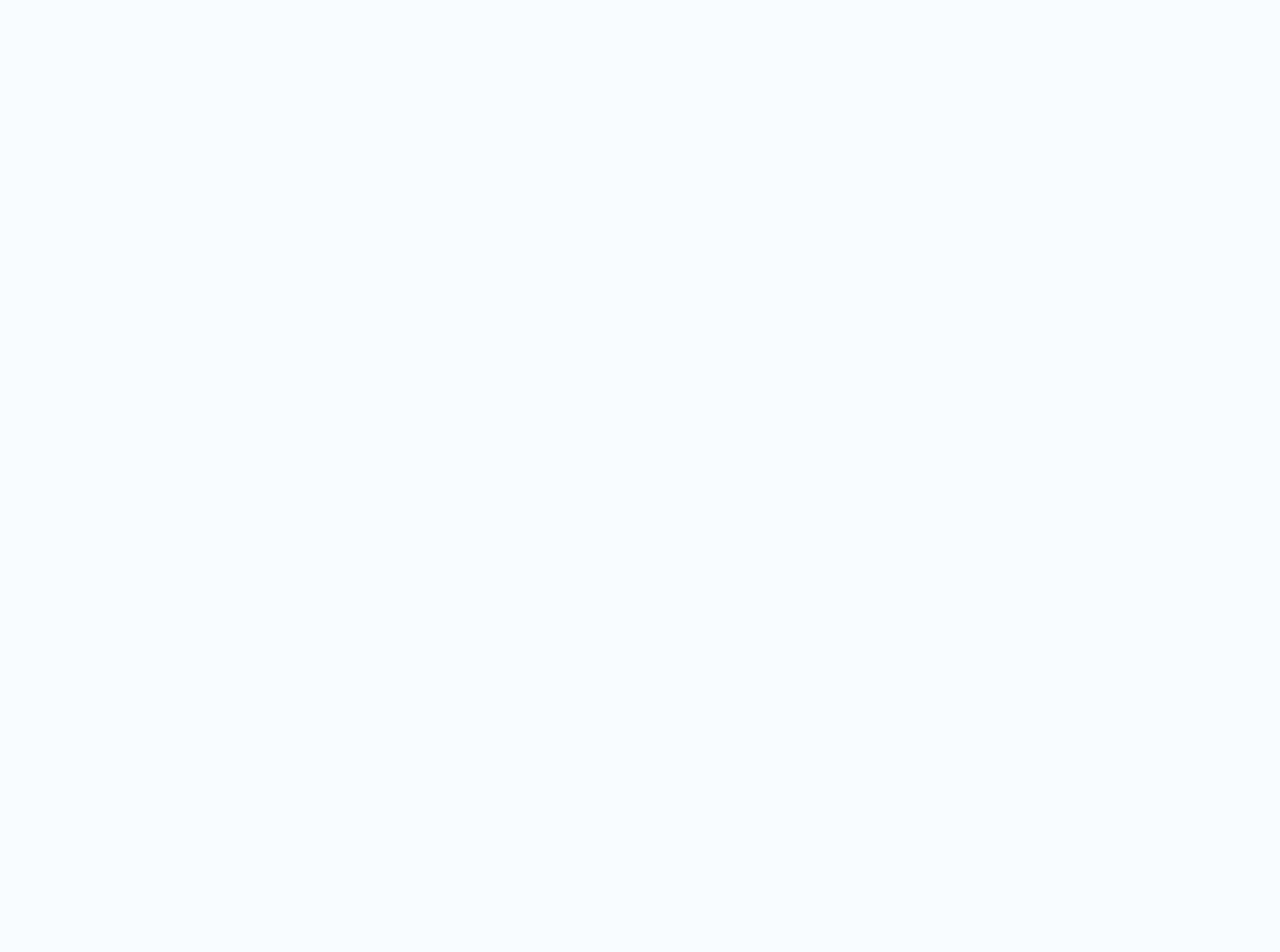
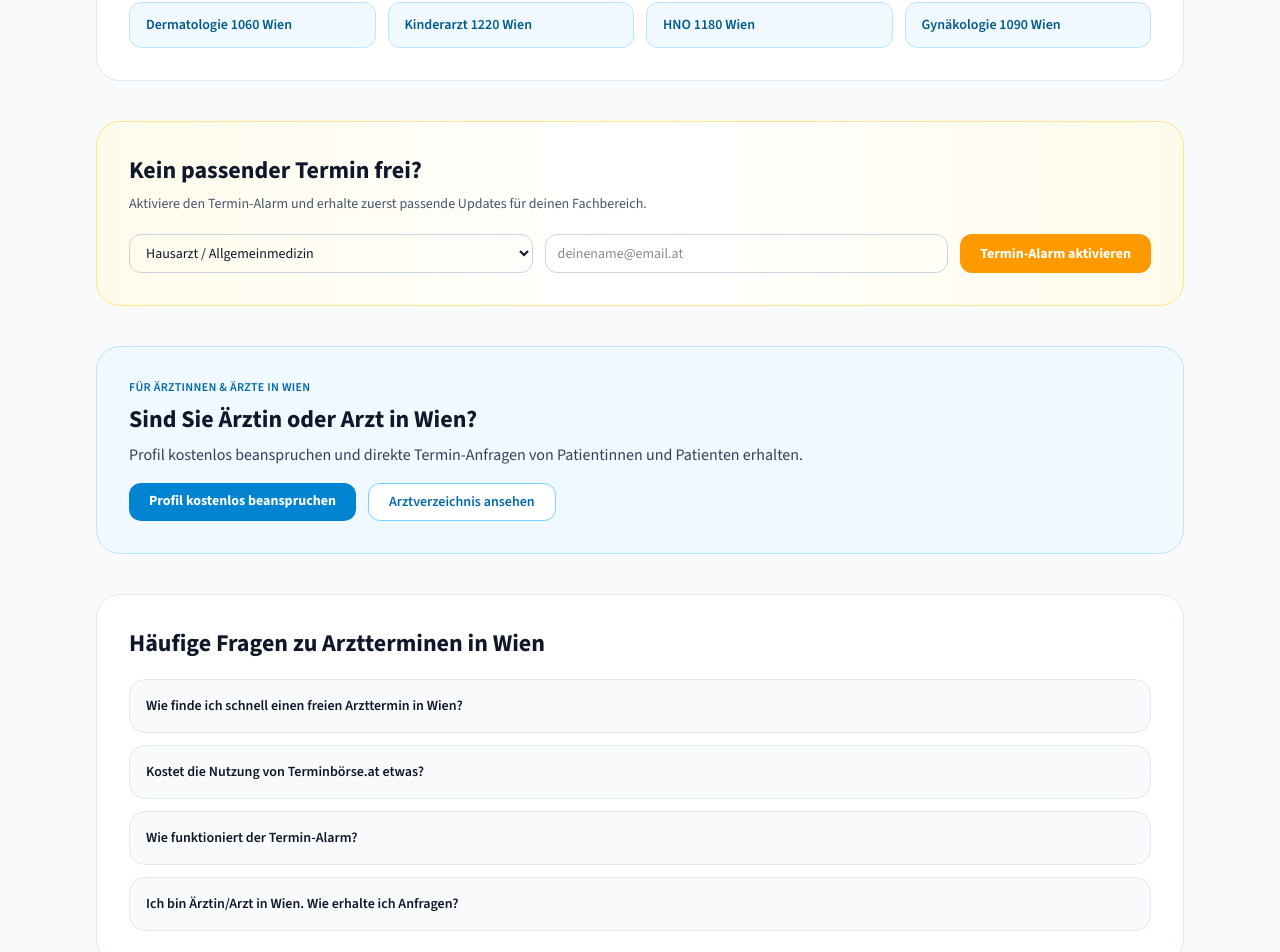
Before and after one commit to ilhanyalcin3307/terminboerse, a Next.js app: page / in a window 1280 px wide. Shown: the part 1260-2212 px from the top of the page. Before the commit the page ends 1184 px from the top, so only its background shows below. Built offline with nearby package versions, Linux system fonts and the light colour scheme.

Commit message:
Add homepage SEO quick links, alarm, B2B banner and FAQ schema

```diff
--- a/app/page.tsx
+++ b/app/page.tsx
@@ -1,11 +1,55 @@
 import { LandingPage } from "@/components/landing/LandingPage";
 import doctorsJson from "@/data/doctors.json";
 import { getLandingDoctorData, normalizeDoctorsData } from "@/lib/doctors";
+
+const faqSchema = {
+  "@context": "https://schema.org",
+  "@type": "FAQPage",
+  mainEntity: [
+    {
+      "@type": "Question",
+      name: "Wie finde ich schnell einen freien Arzttermin in Wien?",
+      acceptedAnswer: {
+        "@type": "Answer",
+        text: "Wähle Bezirk und Fachbereich oder nutze die Suche auf Terminbörse.at. Danach siehst du passende Einträge und kannst direkt Kontakt aufnehmen.",
+      },
+    },
+    {
+      "@type": "Question",
+      name: "Kostet die Nutzung von Terminbörse.at etwas?",
+      acceptedAnswer: {
+        "@type": "Answer",
+        text: "Nein. Die Suche und Termin-Anfrage für Patientinnen und Patienten ist kostenfrei.",
+      },
+    },
+    {
+      "@type": "Question",
+      name: "Wie funktioniert der Termin-Alarm?",
+      acceptedAnswer: {
+        "@type": "Answer",
+        text: "Du hinterlegst E-Mail und gewünschten Fachbereich. Sobald passende Optionen verfügbar sind, informieren wir dich zuerst.",
+      },
+    },
+    {
+      "@type": "Question",
+      name: "Ich bin Ärztin/Arzt in Wien. Wie erhalte ich Anfragen?",
+      acceptedAnswer: {
+        "@type": "Answer",
+        text: "Über den Button Profil kostenlos beanspruchen kannst du Kontakt aufnehmen und dein Profil für direkte Termin-Anfragen aktivieren.",
+      },
+    },
+  ],
+};
 
 export default function HomePage() {
   const doctors = normalizeDoctorsData(doctorsJson);
   const landingData = getLandingDoctorData(doctors);
   return (
+    <>
+      <script
+        type="application/ld+json"
+        dangerouslySetInnerHTML={{ __html: JSON.stringify(faqSchema) }}
+      />
       <LandingPage
         doctorSpecialties={landingData.specialties}
         doctorDistricts={landingData.districts}
@@ -14,5 +58,6 @@ export default function HomePage() {
         byCategory={landingData.byCategory}
         byDistrictCategory={landingData.byDistrictCategory}
       />
+    </>
   );
 }
--- a/components/landing/LandingPage.tsx
+++ b/components/landing/LandingPage.tsx
@@ -1,5 +1,6 @@
 "use client";
 
+import Link from "next/link";
 import { useRouter } from "next/navigation";
 import { useMemo, useState } from "react";
 import {
@@ -36,6 +37,16 @@ type LeadEntry = {
   createdAt: string;
 };
 
+type SeoQuickLink = {
+  label: string;
+  search: string;
+};
+
+type FaqItem = {
+  question: string;
+  answer: string;
+};
+
 const fallbackDistricts = [
   "All Wien",
   "01. Innere Stadt",
@@ -51,6 +62,40 @@ const fallbackCategories = [
   "Zahnmedizin",
   "Augenheilkunde",
   "Orthopädie",
+];
+
+const seoQuickLinks: SeoQuickLink[] = [
+  { label: "Hausarzt 1100 Wien", search: "Hausarzt 1100 Wien" },
+  { label: "Zahnarzt 1030 Wien", search: "Zahnarzt 1030 Wien" },
+  { label: "Orthopädie Wien", search: "Orthopädie Wien" },
+  { label: "Augenarzt 1070 Wien", search: "Augenarzt 1070 Wien" },
+  { label: "Dermatologie 1060 Wien", search: "Dermatologie 1060 Wien" },
+  { label: "Kinderarzt 1220 Wien", search: "Kinderarzt 1220 Wien" },
+  { label: "HNO 1180 Wien", search: "HNO 1180 Wien" },
+  { label: "Gynäkologie 1090 Wien", search: "Gynäkologie 1090 Wien" },
+];
+
+const faqItems: FaqItem[] = [
+  {
+    question: "Wie finde ich schnell einen freien Arzttermin in Wien?",
+    answer:
+      "Wähle Bezirk und Fachbereich oder nutze die Suche auf Terminbörse.at. Danach siehst du passende Einträge und kannst direkt Kontakt aufnehmen.",
+  },
+  {
+    question: "Kostet die Nutzung von Terminbörse.at etwas?",
+    answer:
+      "Nein. Die Suche und Termin-Anfrage für Patientinnen und Patienten ist kostenfrei.",
+  },
+  {
+    question: "Wie funktioniert der Termin-Alarm?",
+    answer:
+      "Du hinterlegst E-Mail und gewünschten Fachbereich. Sobald passende Optionen verfügbar sind, informieren wir dich zuerst.",
+  },
+  {
+    question: "Ich bin Ärztin/Arzt in Wien. Wie erhalte ich Anfragen?",
+    answer:
+      "Über den Button Profil kostenlos beanspruchen kannst du Kontakt aufnehmen und dein Profil für direkte Termin-Anfragen aktivieren.",
+  },
 ];
 
 function isValidContact(contact: string) {
@@ -119,6 +164,12 @@ export function LandingPage({
   const [formCategory, setFormCategory] = useState(initialCategory ?? availableCategories[0] ?? "Dermatologie");
   const [formDistrict, setFormDistrict] = useState("All Wien");
   const [formError, setFormError] = useState("");
+
+  const [alarmCategory, setAlarmCategory] = useState(initialCategory ?? availableCategories[0] ?? "Dermatologie");
+  const [alarmEmail, setAlarmEmail] = useState("");
+  const [alarmSubmitting, setAlarmSubmitting] = useState(false);
+  const [alarmSuccess, setAlarmSuccess] = useState(false);
+  const [alarmError, setAlarmError] = useState("");
 
   const heroSummary = useMemo(() => {
     return `${district} · ${category}`;
@@ -226,6 +277,54 @@ export function LandingPage({
       setFormError("Es gab ein Problem beim Speichern. Bitte versuche es erneut.");
     } finally {
       setIsSubmitting(false);
+    }
+  }
+
+  async function handleAlarmSubmit(event: React.FormEvent<HTMLFormElement>) {
+    event.preventDefault();
+
+    const email = alarmEmail.trim();
+    const emailRegex = /^[^\s@]+@[^\s@]+\.[^\s@]+$/;
+    if (!emailRegex.test(email)) {
+      setAlarmError("Bitte gib eine gültige E-Mail-Adresse ein.");
+      return;
+    }
+
+    setAlarmError("");
+    setAlarmSubmitting(true);
+
+    const entry = {
+      id: crypto.randomUUID(),
+      source: "termin-alarm",
+      email,
+      category: alarmCategory,
+      district: "All Wien",
+      createdAt: new Date().toISOString(),
+    };
+
+    try {
+      prependLocalStorageItem("terminboerse_alarm_leads", entry);
+
+      await fetch("/api/leads", {
+        method: "POST",
+        headers: { "Content-Type": "application/json" },
+        body: JSON.stringify(entry),
+      });
+
+      trackEvent("lead_submitted", {
+        source: "termin-alarm",
+        category: alarmCategory,
+        district: "All Wien",
+        channel: "email",
+      });
+
+      setAlarmSuccess(true);
+      setAlarmEmail("");
+    } catch (error) {
+      console.error("Termin-Alarm konnte nicht gespeichert werden", error);
+      setAlarmError("Es gab ein Problem beim Speichern. Bitte versuche es erneut.");
+    } finally {
+      setAlarmSubmitting(false);
     }
   }
 
@@ -351,6 +450,105 @@ export function LandingPage({
             </article>
           </div>
         </section>
+
+        <section className="rounded-3xl border border-slate-200 bg-white p-6 md:p-8">
+          <h2 className="text-2xl font-bold text-slate-900">Beliebte Suchen in Wien</h2>
+          <p className="mt-2 text-sm text-slate-600">Schnell zu häufig gesuchten Kombinationen für organische Suche und direkte Termin-Anfragen.</p>
+          <div className="mt-5 grid gap-3 sm:grid-cols-2 lg:grid-cols-4">
+            {seoQuickLinks.map((item) => (
+              <Link
+                key={item.search}
+                href={`/arzt?search=${encodeURIComponent(item.search)}`}
+                className="rounded-xl border border-sky-200 bg-sky-50 px-4 py-3 text-sm font-semibold text-sky-800 transition hover:-translate-y-0.5 hover:border-sky-300 hover:bg-white"
+                onClick={() => {
+                  trackEvent("cta_clicked", {
+                    source: "seo-quick-links",
+                    action: "quick_search",
+                    search_term: item.search,
+                  });
+                }}
+              >
+                {item.label}
+              </Link>
+            ))}
+          </div>
+        </section>
+
+        <section className="rounded-3xl border border-amber-200 bg-gradient-to-r from-amber-50 via-white to-amber-50 p-6 md:p-8">
+          <h2 className="text-2xl font-bold text-slate-900">Kein passender Termin frei?</h2>
+          <p className="mt-2 text-sm text-slate-600">Aktiviere den Termin-Alarm und erhalte zuerst passende Updates für deinen Fachbereich.</p>
+
+          {alarmSuccess ? (
+            <div className="mt-4 rounded-2xl border border-emerald-200 bg-emerald-50 p-4 text-emerald-800">
+              Du bist eingetragen. Wir informieren dich bei passenden Termin-Optionen.
+            </div>
+          ) : (
+            <form onSubmit={handleAlarmSubmit} className="mt-5 grid gap-3 lg:grid-cols-[1fr_1fr_auto]">
+              <select
+                value={alarmCategory}
+                onChange={(event) => setAlarmCategory(event.target.value)}
+                className="rounded-xl border border-slate-300 px-3 py-2 text-sm"
+              >
+                {availableCategories.map((item) => (
+                  <option key={item} value={item}>{item}</option>
+                ))}
+              </select>
+              <input
+                required
+                type="email"
+                value={alarmEmail}
+                onChange={(event) => setAlarmEmail(event.target.value)}
+                placeholder="deinename@email.at"
+                className="rounded-xl border border-slate-300 px-3 py-2 text-sm outline-none ring-sky-300 focus:ring"
+              />
+              <button
+                type="submit"
+                disabled={alarmSubmitting}
+                className="rounded-xl bg-amber-500 px-5 py-2 text-sm font-bold text-white transition hover:bg-amber-400 disabled:cursor-not-allowed disabled:opacity-70"
+              >
+                {alarmSubmitting ? "Wird gespeichert..." : "Termin-Alarm aktivieren"}
+              </button>
+            </form>
+          )}
+
+          {alarmError ? <p className="mt-3 text-sm font-medium text-rose-700">{alarmError}</p> : null}
+        </section>
+
+        <section className="rounded-3xl border border-sky-200 bg-sky-50 p-6 md:p-8">
+          <p className="text-xs font-semibold uppercase tracking-wide text-sky-700">Für Ärztinnen & Ärzte in Wien</p>
+          <h2 className="mt-2 text-2xl font-bold text-slate-900">Sind Sie Ärztin oder Arzt in Wien?</h2>
+          <p className="mt-2 max-w-3xl text-slate-700">
+            Profil kostenlos beanspruchen und direkte Termin-Anfragen von Patientinnen und Patienten erhalten.
+          </p>
+          <div className="mt-4 flex flex-wrap gap-3">
+            <Link
+              href="/kontakt?intent=claim"
+              className="rounded-xl bg-sky-600 px-5 py-2 text-sm font-bold text-white transition hover:bg-sky-500"
+            >
+              Profil kostenlos beanspruchen
+            </Link>
+            <Link
+              href="/arzt"
+              className="rounded-xl border border-sky-300 bg-white px-5 py-2 text-sm font-semibold text-sky-700 transition hover:bg-sky-100"
+            >
+              Arztverzeichnis ansehen
+            </Link>
+          </div>
+        </section>
+
+        <section className="rounded-3xl border border-slate-200 bg-white p-6 md:p-8">
+          <h2 className="text-2xl font-bold text-slate-900">Häufige Fragen zu Arztterminen in Wien</h2>
+          <div className="mt-5 space-y-3">
+            {faqItems.map((item) => (
+              <details key={item.question} className="group rounded-2xl border border-slate-200 bg-slate-50 p-4 open:bg-white">
+                <summary className="cursor-pointer list-none pr-6 text-sm font-semibold text-slate-900">
+                  {item.question}
+                </summary>
+                <p className="mt-3 text-sm text-slate-600">{item.answer}</p>
+              </details>
+            ))}
+          </div>
+        </section>
       </main>
 
       <div className="fixed inset-x-0 bottom-0 z-40 border-t border-slate-200 bg-white/95 p-3 backdrop-blur sm:hidden">
```
Also changed, not shown: 1 other file (tests, documents, lock files or other folders). Lines whose indentation alone changed are shown as unchanged.
